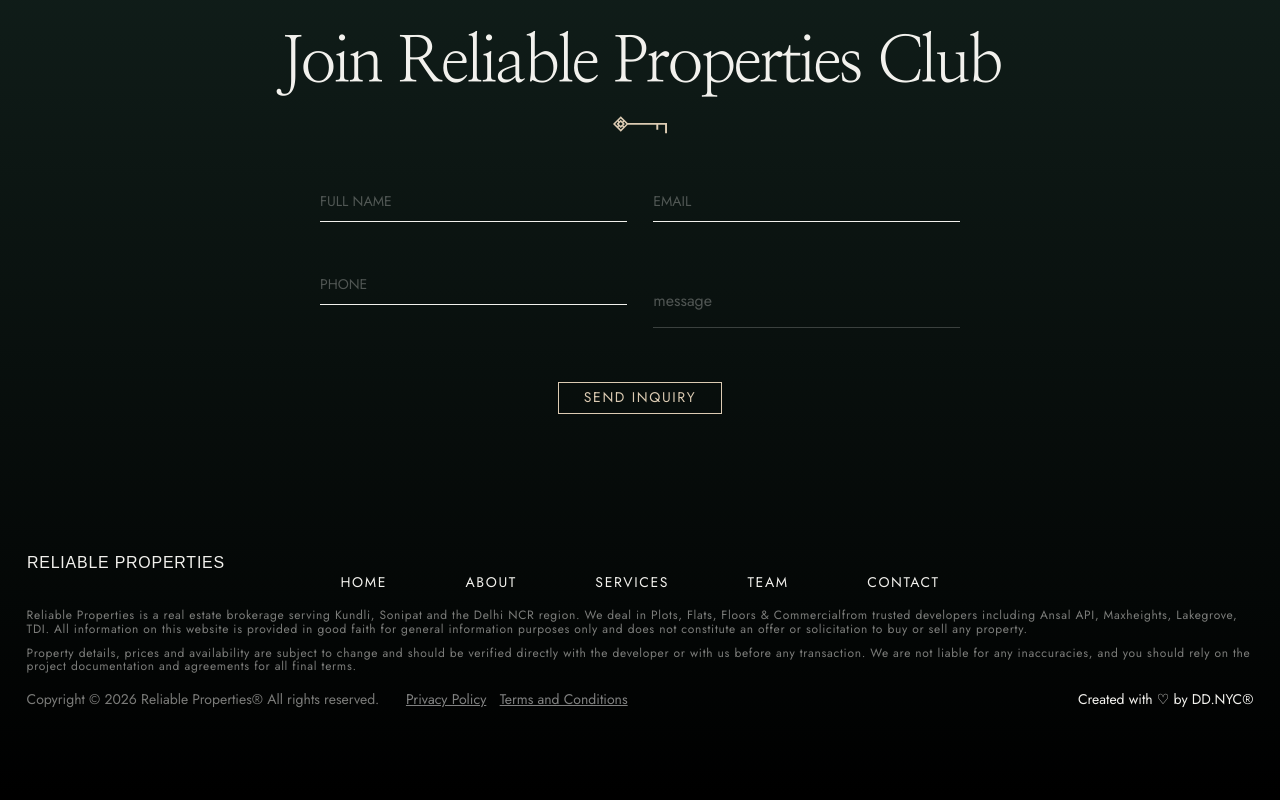
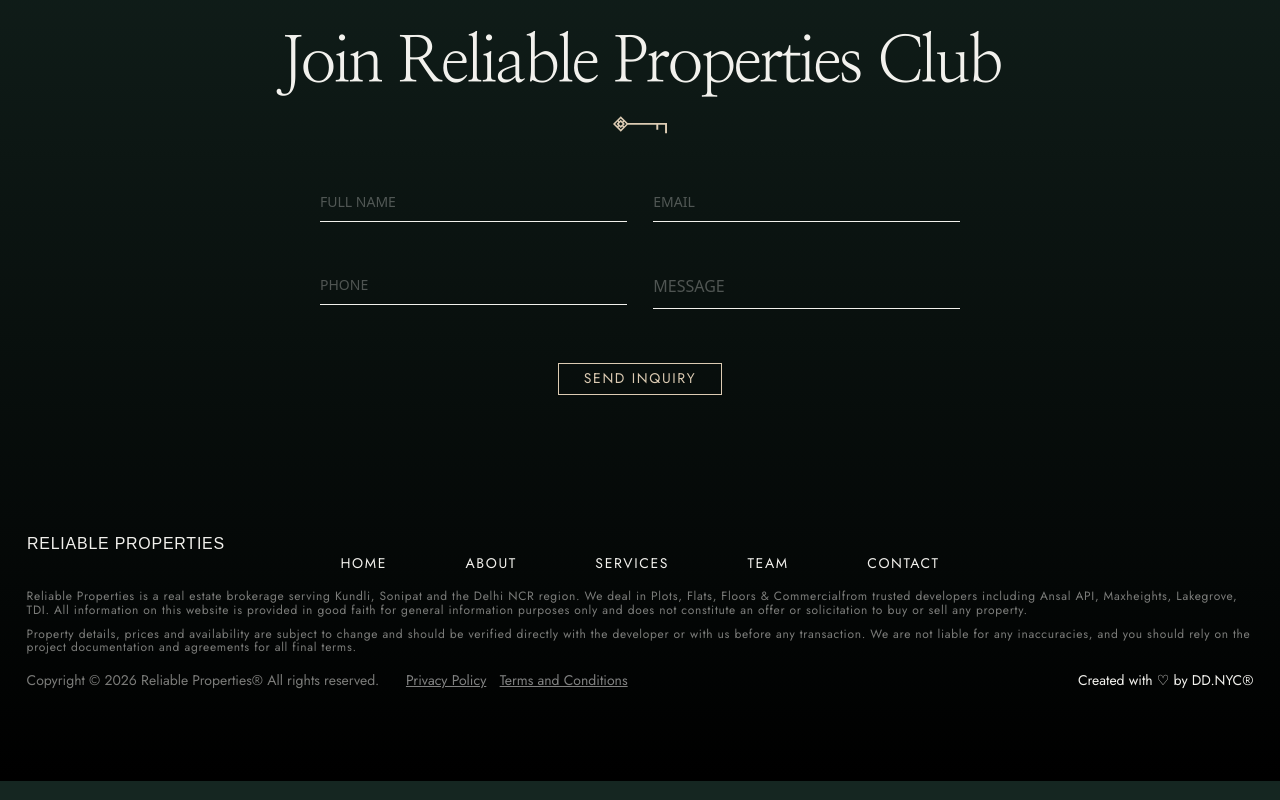
Before and after one commit to Anmol-345/reliable-properties, a Next.js app: page /team in a window 1280 px wide. Shown: the part 1117-1917 px from the top of the page. Built offline with nearby package versions, Linux system fonts and the light colour scheme; no server answers.

Commit message:
Whatsapp integrated

```diff
--- a/app/components/JoinForm.tsx
+++ b/app/components/JoinForm.tsx
@@ -37,32 +37,18 @@ export default function JoinForm({
     setError('');
 
     const formData = new FormData(e.currentTarget);
-    const data = {
-      name: formData.get("text-100"),
-      email: formData.get("email-251"),
-      phone: formData.get("tel-591"),
-      message: formData.get("text-101"),
-    };
+    const name = formData.get("text-100")?.toString() || "";
+    const email = formData.get("email-251")?.toString() || "";
+    const phone = formData.get("tel-591")?.toString() || "";
+    const msg = formData.get("text-101")?.toString() || "";
 
-    try {
-      const response = await fetch('/api/contact', {
-        method: 'POST',
-        headers: {
-          'Content-Type': 'application/json',
-        },
-        body: JSON.stringify(data),
-      });
+    const whatsappMessage = `*New Inquiry*\nName: ${name}\nEmail: ${email}\nPhone: ${phone}\nMessage: ${msg}`;
+    const targetPhone = "919813199892";
+    const whatsappUrl = `https://wa.me/${targetPhone}?text=${encodeURIComponent(whatsappMessage)}`;
 
-      if (response.ok) {
-        setSubmitted(true);
-      } else {
-        setError('Failed to send message. Please try again.');
-      }
-    } catch (_err) {
-      setError('An error occurred. Please try again later.');
-    } finally {
-      setLoading(false);
-    }
+    window.open(whatsappUrl, '_blank');
+    setSubmitted(true);
+    setLoading(false);
   };
 
   if (submitted) {
@@ -101,11 +87,12 @@ export default function JoinForm({
                   maxLength={400}
                   className="wpcf7-form-control wpcf7-text"
                   aria-invalid="false"
-                  placeholder="full name"
+                  placeholder="FULL NAME"
                   type="text"
                   name="text-100"
                   required
                   disabled={loading}
+                  style={{ fontFamily: 'system-ui, -apple-system, sans-serif', textTransform: 'none' }}
                 />
               </span>
             </span>
@@ -117,11 +104,12 @@ export default function JoinForm({
                   className="wpcf7-form-control wpcf7-email wpcf7-validates-as-required wpcf7-text wpcf7-validates-as-email"
                   aria-required="true"
                   aria-invalid="false"
-                  placeholder="email"
+                  placeholder="EMAIL"
                   type="email"
                   name="email-251"
                   required
                   disabled={loading}
+                  style={{ fontFamily: 'system-ui, -apple-system, sans-serif', textTransform: 'none' }}
                 />
               </span>
             </span>
@@ -132,10 +120,11 @@ export default function JoinForm({
                   maxLength={400}
                   className="wpcf7-form-control wpcf7-tel wpcf7-text wpcf7-validates-as-tel"
                   aria-invalid="false"
-                  placeholder="phone"
+                  placeholder="PHONE"
                   type="tel"
                   name="tel-591"
                   disabled={loading}
+                  style={{ fontFamily: 'system-ui, -apple-system, sans-serif', textTransform: 'none' }}
                 />
               </span>
             </span>
@@ -145,7 +134,7 @@ export default function JoinForm({
                   ref={textareaRef}
                   className="wpcf7-form-control wpcf7-textarea"
                   aria-invalid="false"
-                  placeholder="message"
+                  placeholder="MESSAGE"
                   name="text-101"
                   disabled={loading}
                   rows={1}
@@ -154,7 +143,7 @@ export default function JoinForm({
                     setMessage(e.target.value);
                     adjustTextareaHeight();
                   }}
-                  style={{ width: '100%', padding: '15px 0', background: 'transparent', border: 'none', borderBottom: '1px solid rgba(255, 255, 255, 0.2)', color: '#fff', fontFamily: 'inherit', fontSize: '16px', resize: 'none', overflow: 'hidden', boxSizing: 'border-box' }}
+                  style={{ width: '100%', padding: '0 0 11px', background: 'transparent', border: 'none', borderBottom: '0.5px solid var(--c1)', color: 'var(--c1)', fontFamily: 'system-ui, -apple-system, sans-serif', textTransform: 'none', fontSize: '16px', resize: 'none', overflow: 'hidden', boxSizing: 'border-box' }}
                 />
               </span>
             </span>
```
Also changed, not shown: public/css/all.css.
